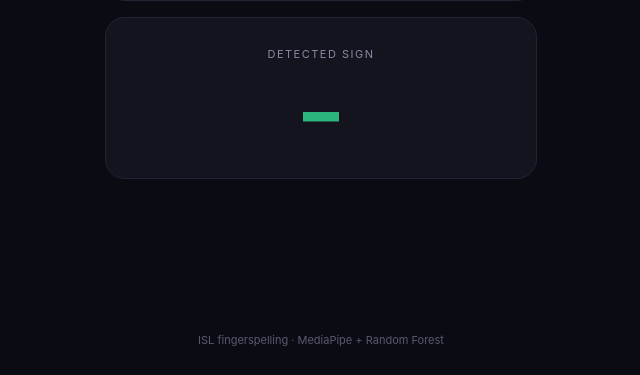
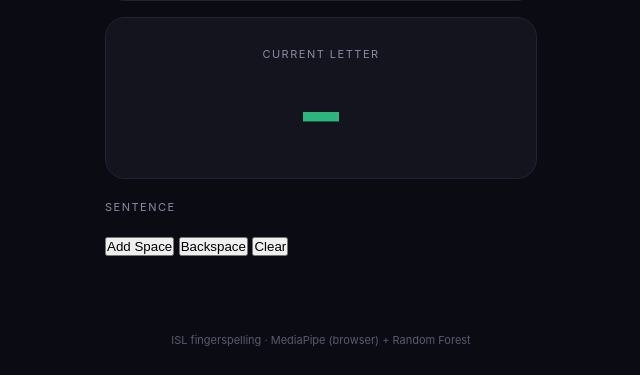
Before and after one commit to Anant-083/ISL-Sign-Detector, a Flask app: page / in a window 1280 px wide. Shown: the part 425-800 px from the top of the page, without its empty margins (319-959 px from the left). Run offline with Flask 3, Linux system fonts and the light colour scheme; parts of the project's set-up code (start-up, migrations or seed data) failed here and were passed over.

Commit message:
Update index.html

```diff
--- a/app/templates/index.html
+++ b/app/templates/index.html
@@ -30,13 +30,23 @@
             </div>
 
             <div class="result-card">
-                <span class="result-label">Detected Sign</span>
+                <span class="result-label">Current Letter</span>
                 <div id="prediction" class="result-value">–</div>
+            </div>
+
+            <div class="sentence-card">
+                <span class="result-label">Sentence</span>
+                <div id="sentence" class="sentence-value">&nbsp;</div>
+                <div class="btn-row">
+                    <button id="spaceBtn" class="ctrl-btn">Add Space</button>
+                    <button id="backspaceBtn" class="ctrl-btn">Backspace</button>
+                    <button id="clearBtn" class="ctrl-btn danger">Clear</button>
+                </div>
             </div>
         </main>
 
         <footer>
-            <p>ISL fingerspelling · MediaPipe + Random Forest</p>
+            <p>ISL fingerspelling · MediaPipe (browser) + Random Forest</p>
         </footer>
     </div>
 
@@ -47,11 +57,42 @@
         const overlay = document.getElementById('overlay');
         const ctx = overlay.getContext('2d');
         const predictionEl = document.getElementById('prediction');
+        const sentenceEl = document.getElementById('sentence');
         const camState = document.getElementById('camState');
 
         let handLandmarker;
         let lastSendTime = 0;
-        const SEND_INTERVAL = 600; // ms between backend calls
+        const SEND_INTERVAL = 500;
+
+        // --- Smoothing / word-building state ---
+        let history = [];
+        const HISTORY_SIZE = 8;
+        const MAJORITY_RATIO = 0.6;
+        let lastConfirmed = null;
+        let sentence = "";
+        let noHandFrames = 0;
+
+        function updateSentenceDisplay() {
+            sentenceEl.textContent = sentence.length ? sentence : "\u00A0";
+        }
+
+        function confirmLetter(label) {
+            history.push(label);
+            if (history.length > HISTORY_SIZE) history.shift();
+            if (history.length < HISTORY_SIZE) return;
+
+            const counts = {};
+            for (const h of history) counts[h] = (counts[h] || 0) + 1;
+            let best = null, bestCount = 0;
+            for (const k in counts) {
+                if (counts[k] > bestCount) { best = k; bestCount = counts[k]; }
+            }
+            if (bestCount / HISTORY_SIZE >= MAJORITY_RATIO && best !== lastConfirmed) {
+                lastConfirmed = best;
+                sentence += best;
+                updateSentenceDisplay();
+            }
+        }
 
         async function init() {
             const vision = await FilesetResolver.forVisionTasks(
@@ -86,9 +127,9 @@
                 ctx.clearRect(0, 0, overlay.width, overlay.height);
 
                 if (result.landmarks && result.landmarks.length > 0) {
+                    noHandFrames = 0;
                     const landmarks = result.landmarks[0];
 
-                    // draw dots for visual feedback
                     ctx.fillStyle = "#2cb67d";
                     for (const lm of landmarks) {
                         ctx.beginPath();
@@ -100,13 +141,17 @@
                     if (now - lastSendTime > SEND_INTERVAL) {
                         lastSendTime = now;
                         const coords = [];
-                        for (const lm of landmarks) {
-                            coords.push(lm.x, lm.y, lm.z);
-                        }
+                        for (const lm of landmarks) coords.push(lm.x, lm.y, lm.z);
                         sendLandmarks(coords);
                     }
                 } else {
                     predictionEl.innerText = "–";
+                    noHandFrames++;
+                    // if hand missing for a while, treat as a natural pause between letters
+                    if (noHandFrames === 20) {
+                        history = [];
+                        lastConfirmed = null;
+                    }
                 }
             }
             requestAnimationFrame(predictLoop);
@@ -120,10 +165,25 @@
             })
             .then(res => res.json())
             .then(data => {
-                predictionEl.innerText = data.prediction || "–";
+                const label = data.prediction || "";
+                predictionEl.innerText = label || "–";
+                if (label) confirmLetter(label);
             })
             .catch(() => {});
         }
+
+        document.getElementById('spaceBtn').addEventListener('click', () => {
+            sentence += " ";
+            updateSentenceDisplay();
+        });
+        document.getElementById('backspaceBtn').addEventListener('click', () => {
+            sentence = sentence.slice(0, -1);
+            updateSentenceDisplay();
+        });
+        document.getElementById('clearBtn').addEventListener('click', () => {
+            sentence = "";
+            updateSentenceDisplay();
+        });
 
         init();
     </script>
```
